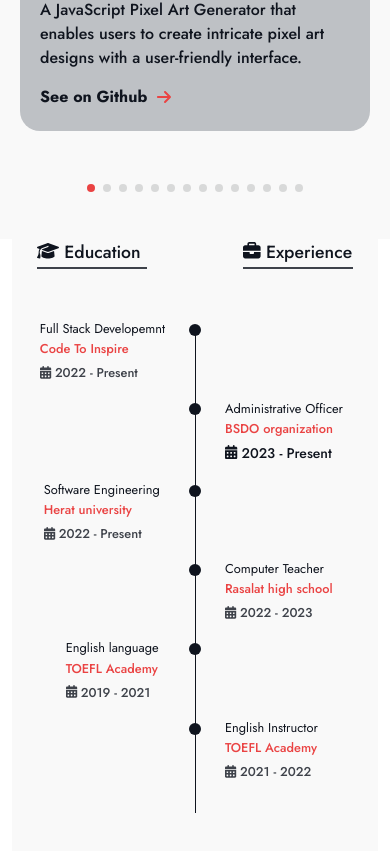
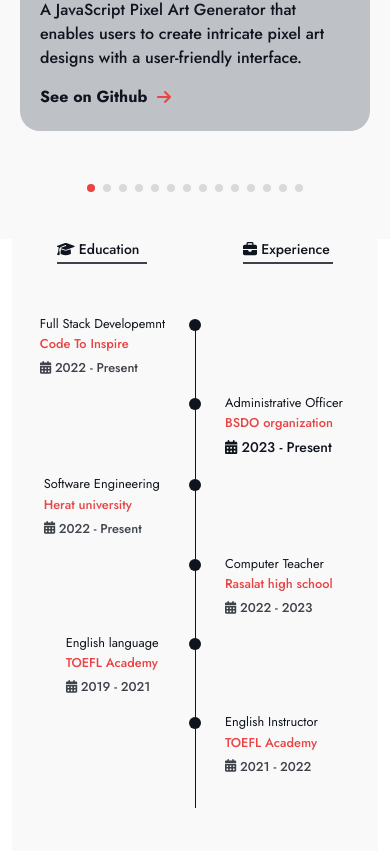
Before and after one commit to mzhd10/mozhdeh-marvi, a React (Create React App) app: page / in a window 390 px wide. Shown: the part 3763-4614 px from the top of the page. Built offline with nearby package versions, Linux system fonts and the light colour scheme.

Commit message:
Timeline.css

```diff
--- a/src/Components/Timeline/Timeline.css
+++ b/src/Components/Timeline/Timeline.css
@@ -102,4 +102,10 @@ timeline-icon {
   .timeline-subtitle {
     font-size: 0.8rem;
   }
+  .timeline-tabs {
+    font-size: 0.876rem;
+  }
+  hr {
+    width: 90px;
+  }
 }
```
